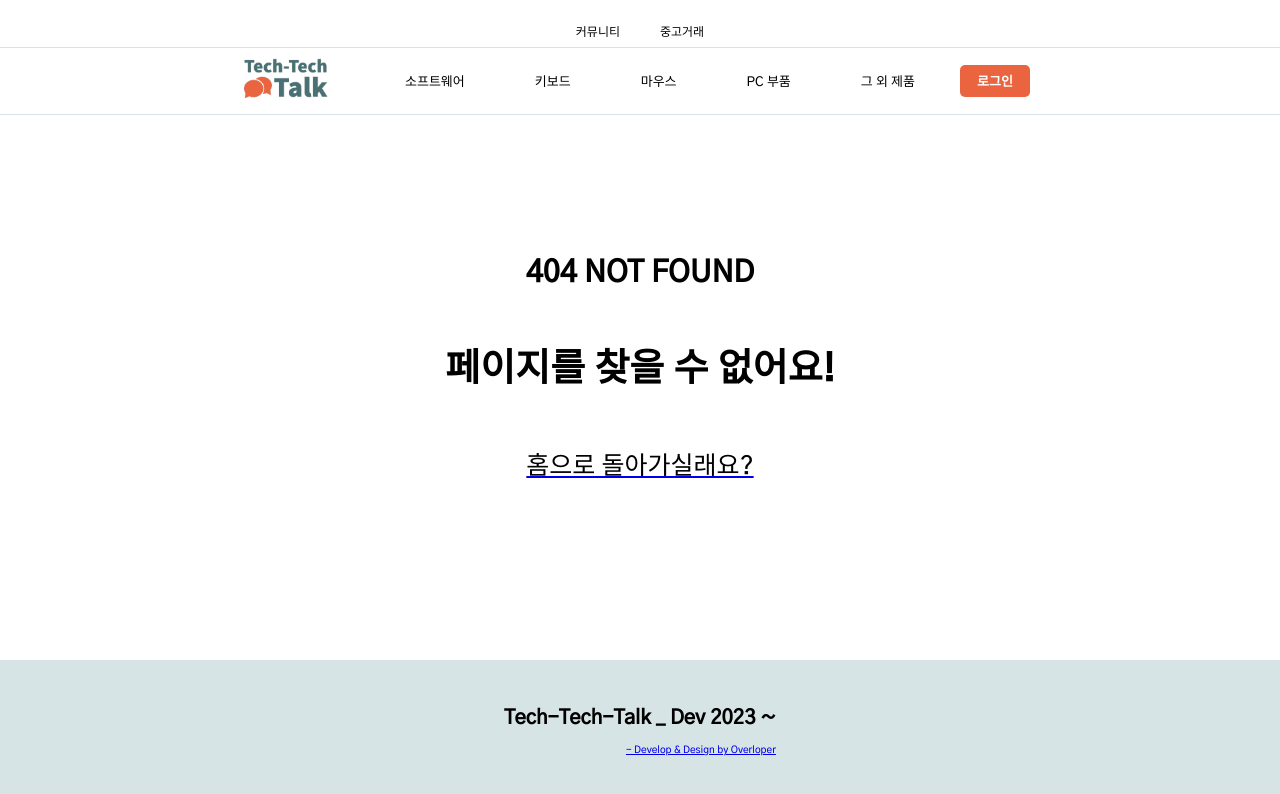
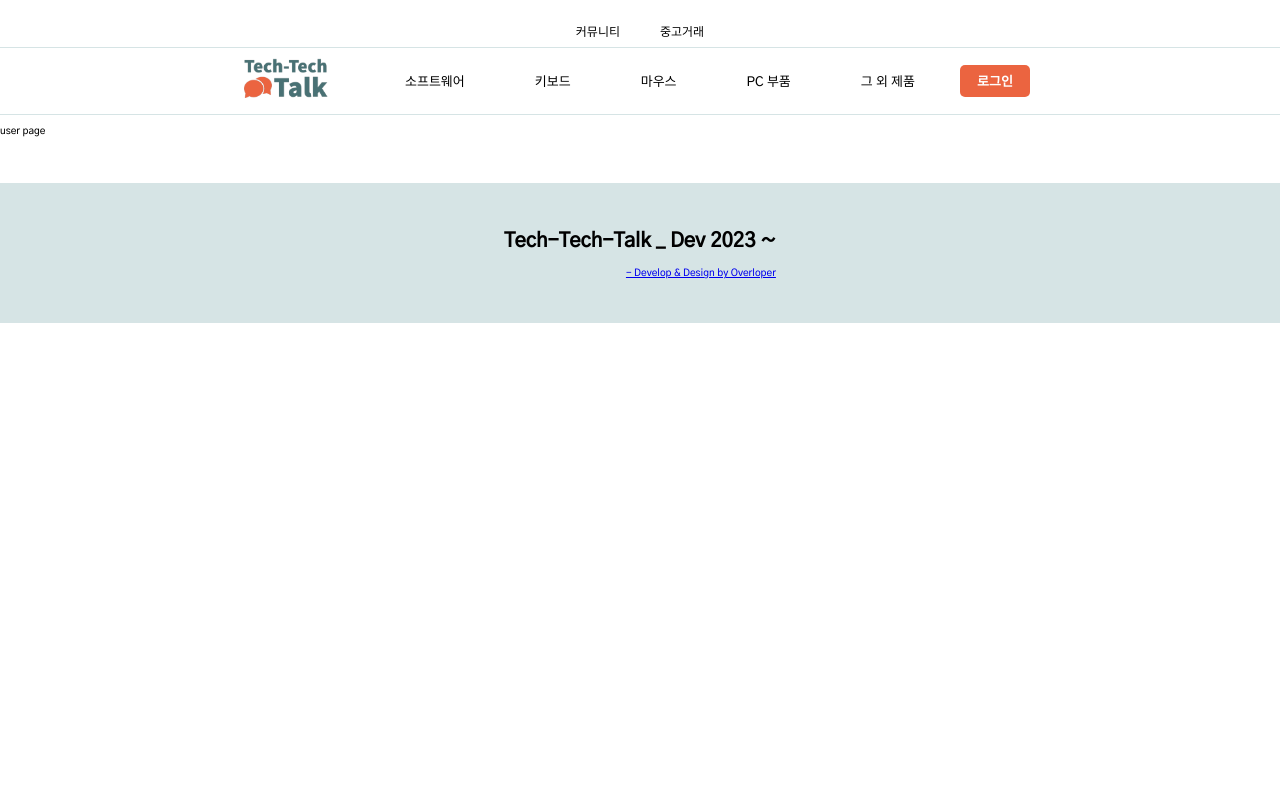
Before and after one commit to kimseonghyoek/tech-tech-talk, a React (Create React App) app in the folder front/: page /user in a window 1280 px wide. Before the commit this address had no page. Shown: the top 794 px of the page. Built offline with nearby package versions, Linux system fonts and the light colour scheme; the HTML template or start-up script is replaced by a standard one.

Commit message:
Create user page

```diff
--- a/front/src/App.tsx
+++ b/front/src/App.tsx
@@ -12,6 +12,7 @@ import { RecoilRoot } from "recoil";
 import Test from "./pages/Test";
 import DevManage from "./pages/DevManage";
 import Setting from "./pages/setting/Setting";
+import User from "./pages/user/User";
 
 function App() {
   return (
@@ -23,10 +24,11 @@ function App() {
             <Route path="/" element={<Promotion />} />
             <Route path="/login" element={<Login />} />
             <Route path="/signup" element={<Signup />} />
-            <Route path="/*" element={<NotFound />} />
+            <Route path="/user" element={<User/>}/>
             <Route path="/test" element={<Test/> }/>
             <Route path="/setting" element={<Setting/>}/>
             <Route path="/manage" element={<DevManage/> }/>
+            <Route path="/*" element={<NotFound />} />
           </Routes>
           <Footer />
         </BrowserRouter>
--- /dev/null
+++ b/front/src/pages/user/User.tsx
@@ -0,0 +1,11 @@
+import React from 'react';
+
+function User(): JSX.Element {
+  return (
+    <div>
+      <p>user page</p>
+    </div>
+  )
+}
+
+export default User;
```
